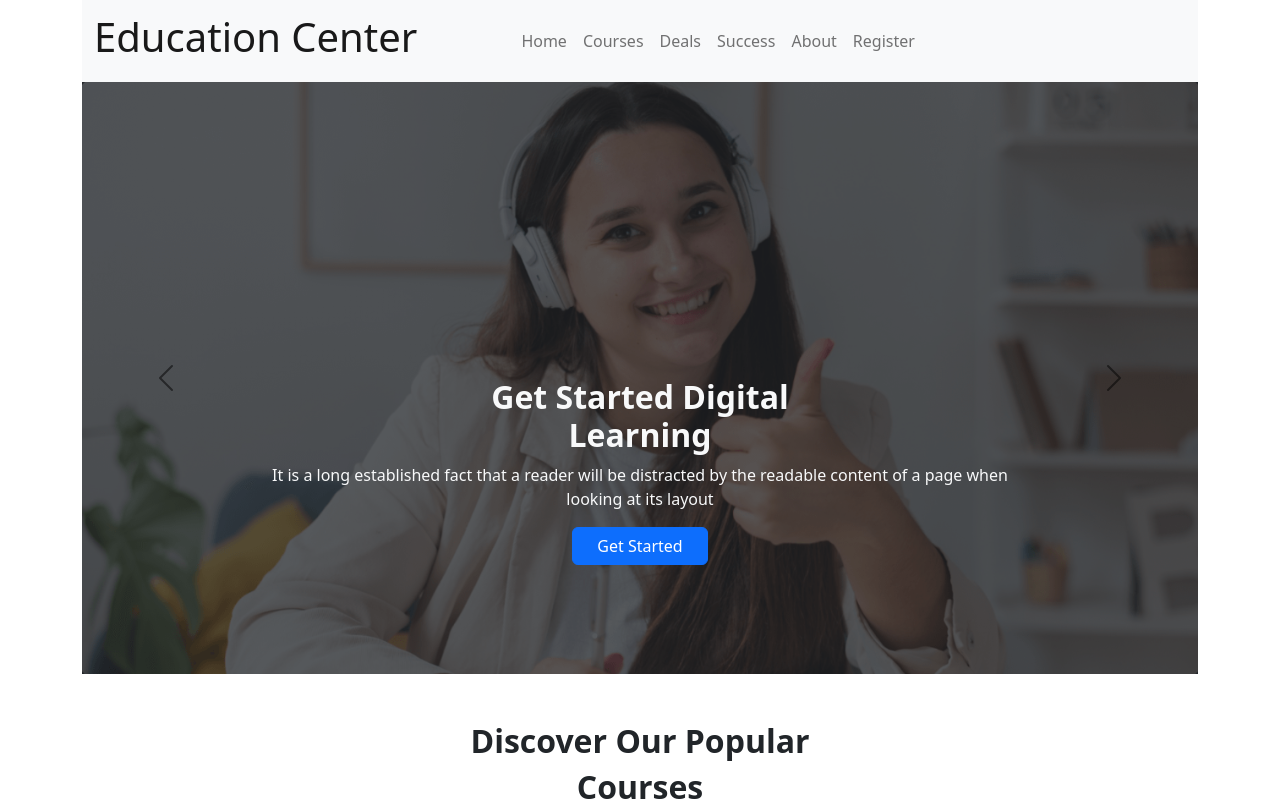
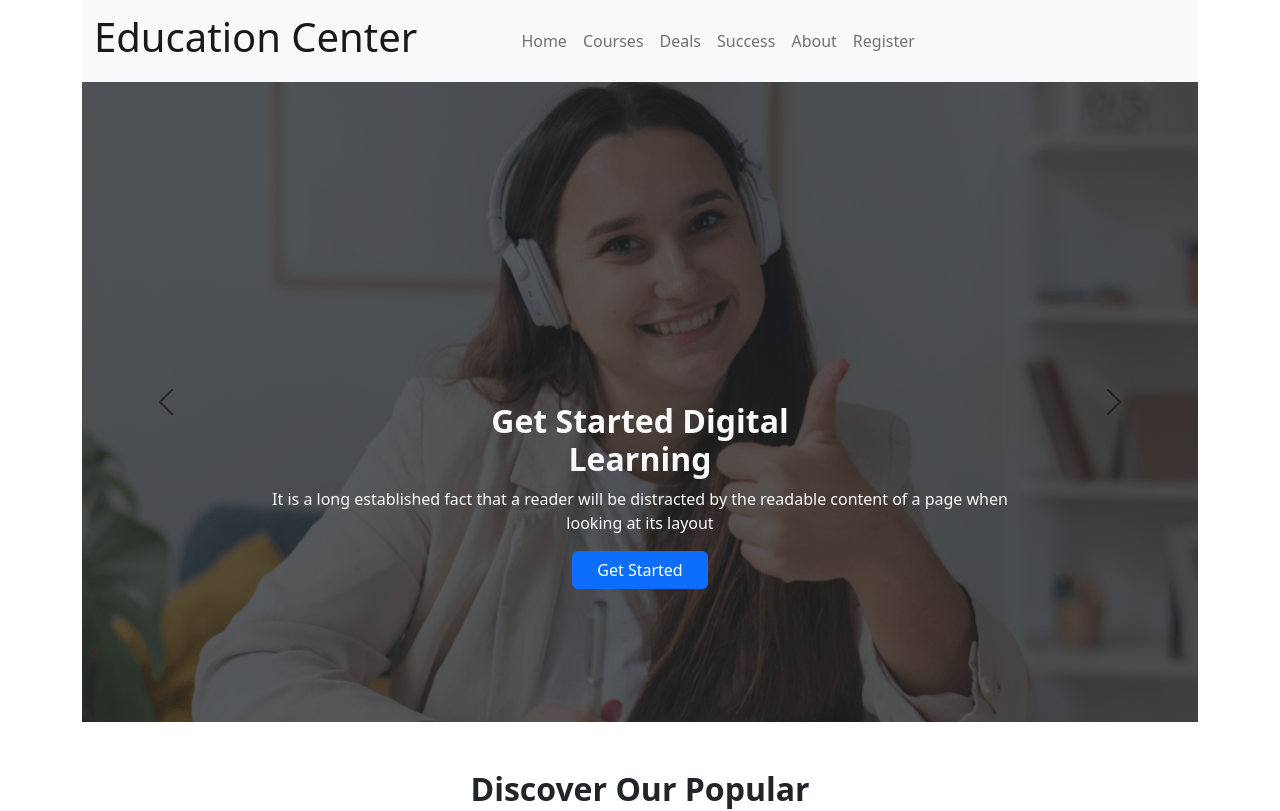
Before and after one commit to fahim-abser/Pro-Edu, a plain HTML site: page index.html in a window 1280 px wide. Shown: the top 811 px of the page. Drawn offline with nearby package versions, Linux system fonts and the light colour scheme.

Commit message:
Final update

```diff
--- a/index.html
+++ b/index.html
@@ -279,7 +279,7 @@
                             <div class="modal-dialog">
                                 <div class="modal-content">
                                     <div class="modal-header">
-                                        <h5 class="modal-title" id="exampleModalLabel">Sorry </h5>
+                                        <h5 class="modal-title" id="exampleModalLabel">Sorry! </h5>
                                         <button type="button" class="btn-close" data-bs-dismiss="modal"
                                             aria-label="Close"></button>
                                     </div>
--- a/style.css
+++ b/style.css
@@ -5,3 +5,9 @@
 .reg-bg-color {
     background-color: rgba(30, 143, 255, 0.89);
 }
+
+.carousel-item img {
+    height: 80vh;
+    width: 100%;
+    object-fit: cover;
+}
```
